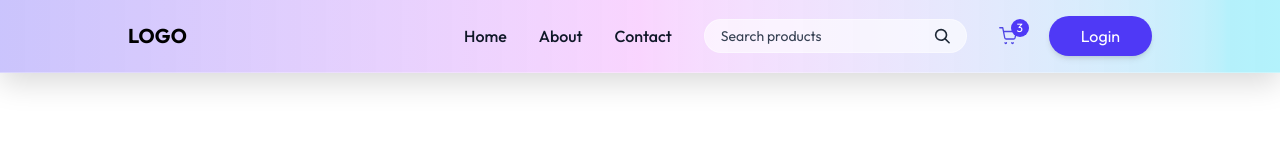
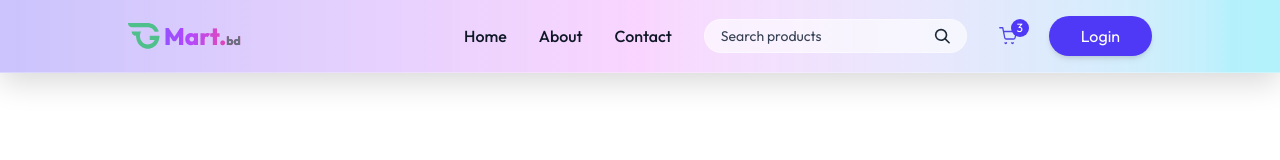
Before and after one commit to Amitkumersarkar/GMartBD-Ecommerce-Website, a React (Vite) app: page / in a window 1280 px wide. Shown: the top 160 px of the page. Built offline with nearby package versions, Linux system fonts and the light colour scheme.

Commit message:
added gradient color on navbar

```diff
--- a/src/components/Navbar/Navbar.jsx
+++ b/src/components/Navbar/Navbar.jsx
@@ -1,4 +1,5 @@
 import { useState } from "react";
+import { NavLink } from "react-router-dom";
 
 const Navbar = () => {
     const [open, setOpen] = useState(false);
@@ -13,9 +14,21 @@ const Navbar = () => {
         shadow-[0_10px_30px_rgba(0,0,0,0.15)]
         transition-all duration-300"
             >
-                <a href="/" className="hover:scale-105 transition font-bold text-xl">
-                    LOGO
-                </a>
+                <NavLink
+                    to="/"
+                    className="flex items-center gap-1 hover:scale-105 transition-transform duration-300 font-extrabold text-2xl bg-clip-text text-transparent
+  bg-gradient-to-r from-indigo-500 via-purple-500 to-pink-500"
+                >
+                    <img
+                        src="/src/assets/favicon.svg"
+                        alt="Logo"
+                        className="w-8 h-8 object-contain"
+                    />
+                    <div className=" leading-none">
+                        <span>Mart.</span>
+                        <span className="text-xs text-gray-500">bd</span>
+                    </div>
+                </NavLink>
 
                 {/* Desktop Menu */}
                 <div className="hidden sm:flex items-center gap-8">
```
